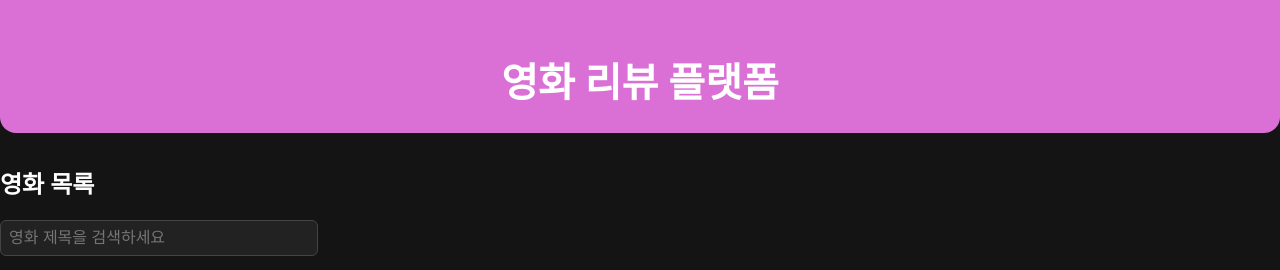
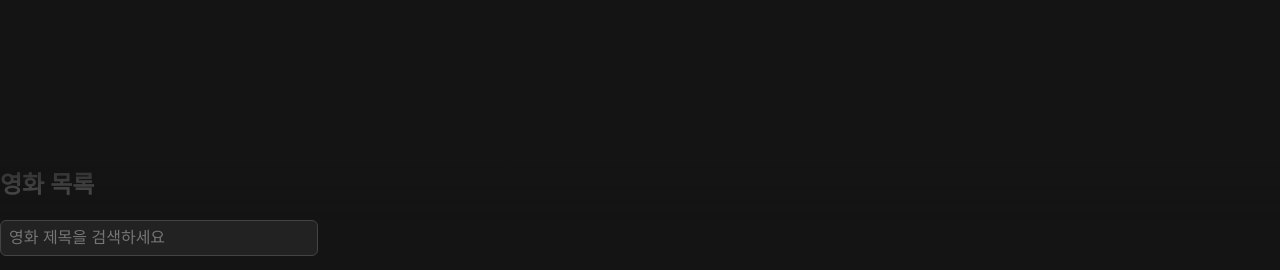
Before and after one commit to openSource-movieReview-team1/demo-repository, a React (Create React App) app: page / in a window 1280 px wide. Shown: the top 270 px of the page. Built offline with nearby package versions, Linux system fonts and the light colour scheme; a web font is replaced by a local one.

Commit message:
화면 상단의 그라데이션 추가

```diff
--- a/src/App.css
+++ b/src/App.css
@@ -48,7 +48,7 @@ body {
   min-height: 100vh;
 }
 header {
-  background: orchid;
+  background: #141414;
   color: #fff;
   padding: 24px 0;
   text-align: center;
--- a/src/App.js
+++ b/src/App.js
@@ -38,6 +38,9 @@ function App() {
   };
 
   return (
+    <>
+      {/* 넷플릭스 스타일 상단 그라데이션 */}
+      <div className="bg-gradient"></div>
       <Router>
         <Header />
         <Routes>
@@ -72,6 +75,7 @@ function App() {
           />
         </Routes>
       </Router>
+    </>
   );
 }
 
```
Lines whose indentation alone changed are shown as unchanged.
